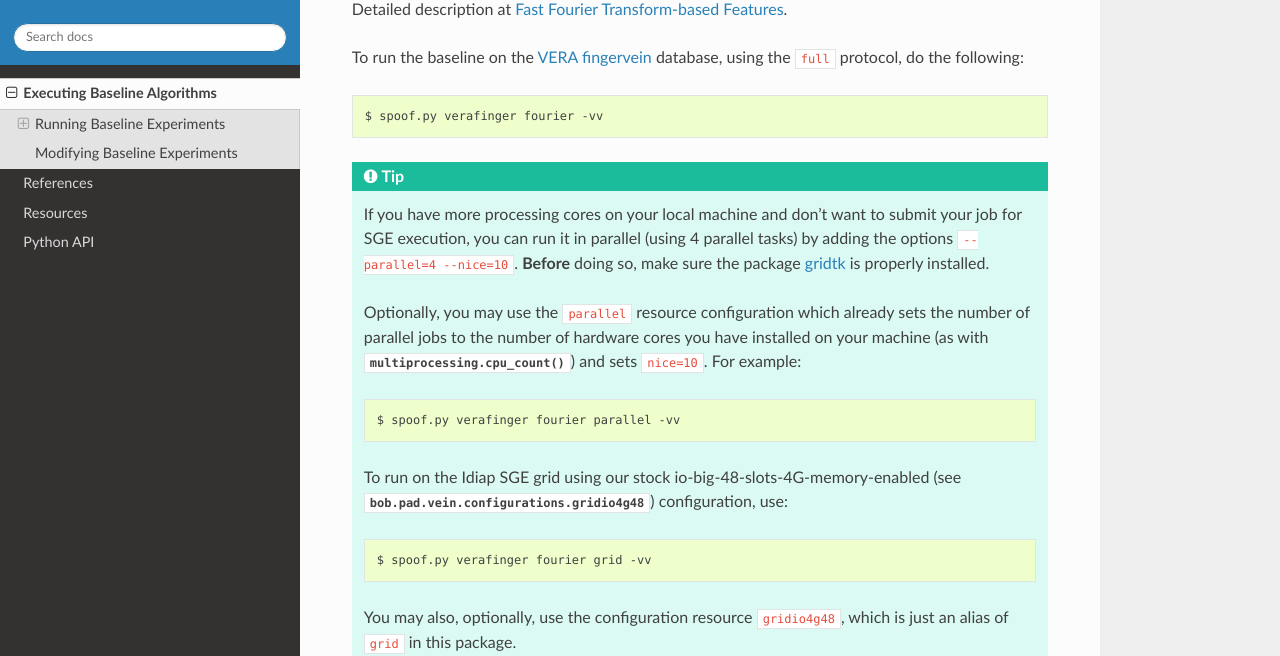
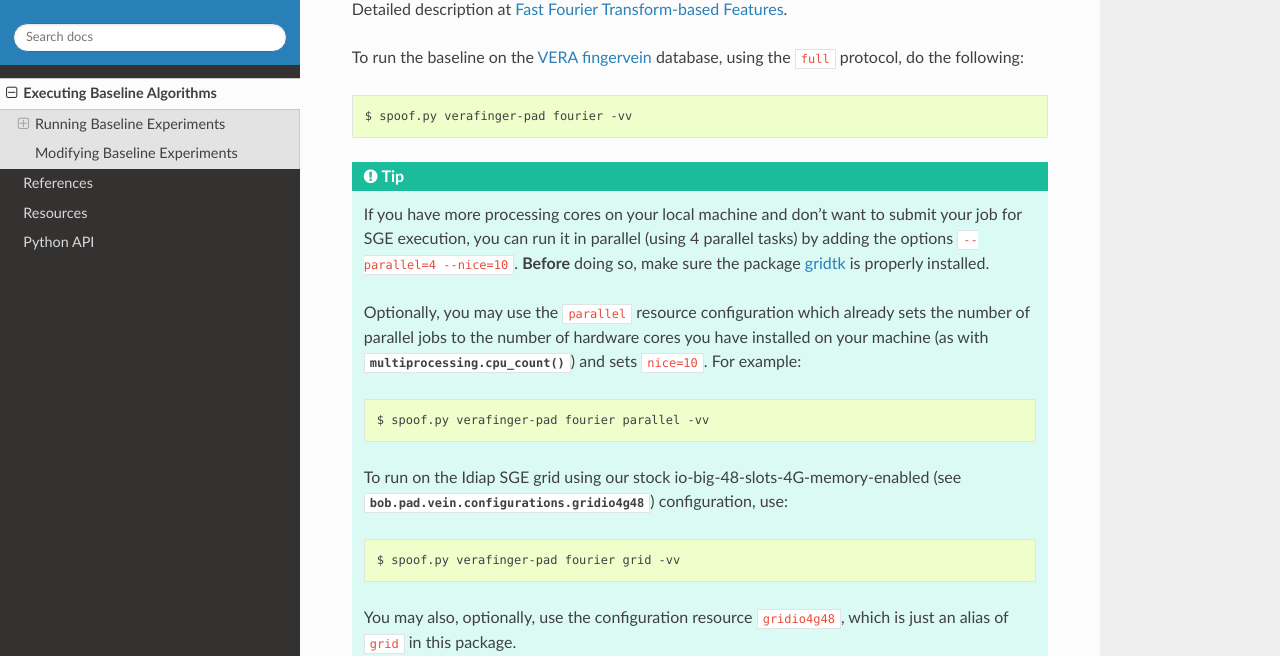
Before and after one commit to bioidiap/bob.pad.vein, a Sphinx documentation site: the page built from doc/baselines.rst, in a window 1280 px wide and 900 px high, scrolled down 1734 px. Shown: the part 151-807 px from the top of the window. Built offline with Sphinx 7.4.7 and the Read the Docs theme 2.0.0, drawn with Linux system fonts in a browser that asks for light colours; the version number could not be read and is left out; some of the changed text lies outside the part shown.

Commit message:
Avoid name collision with verafinger on bob.bio.vein

```diff
--- a/doc/baselines.rst
+++ b/doc/baselines.rst
@@ -102,7 +102,7 @@ protocol, do the following:
 
 .. code-block:: sh
 
-   $ spoof.py verafinger fourier -vv
+   $ spoof.py verafinger-pad fourier -vv
 
 
 .. tip::
@@ -119,7 +119,7 @@ protocol, do the following:
 
    .. code-block:: sh
 
-      $ spoof.py verafinger fourier parallel -vv
+      $ spoof.py verafinger-pad fourier parallel -vv
 
    To run on the Idiap SGE grid using our stock
    io-big-48-slots-4G-memory-enabled (see
@@ -127,7 +127,7 @@ protocol, do the following:
 
    .. code-block:: sh
 
-      $ spoof.py verafinger fourier grid -vv
+      $ spoof.py verafinger-pad fourier grid -vv
 
    You may also, optionally, use the configuration resource ``gridio4g48``,
    which is just an alias of ``grid`` in this package.
@@ -188,8 +188,8 @@ database and use the protocol ``cropped`` instead of the default protocol
 
    $ resources.py -tc -p bob.pad.vein
    - bob.pad.vein X.Y.Z @ /path/to/bob.pad.vein:
-     + verafinger --> bob.pad.vein.configurations.verafinger
-     + fourier    --> bob.pad.vein.configurations.fourier
+     + verafinger-pad --> bob.pad.vein.configurations.verafinger
+     + fourier        --> bob.pad.vein.configurations.fourier
 
 
 The listing above tells the ``verafinger`` configuration file sits on the
@@ -227,9 +227,8 @@ Now, re-run the experiment using your modified database descriptor:
 
 
 Notice we replace the use of the registered configuration file named
-``verafinger`` by the local file ``verafinger_cropped.py``. This makes the
-program ``spoof.py`` take that into consideration instead of the original
-file.
+``verafinger-pad`` by the local file ``verafinger_cropped.py``. This makes the
+program ``spoof.py`` take that into consideration instead of the original file.
 
 
 .. include:: links.rst
--- a/setup.py
+++ b/setup.py
@@ -30,7 +30,7 @@ setup(
       # registered configurations:
       'bob.bio.config': [
         # databases
-        'verafinger = bob.pad.vein.configurations.verafinger',
+        'verafinger-pad = bob.pad.vein.configurations.verafinger',
 
         # baselines
         'fourier = bob.pad.vein.configurations.fourier',
```
